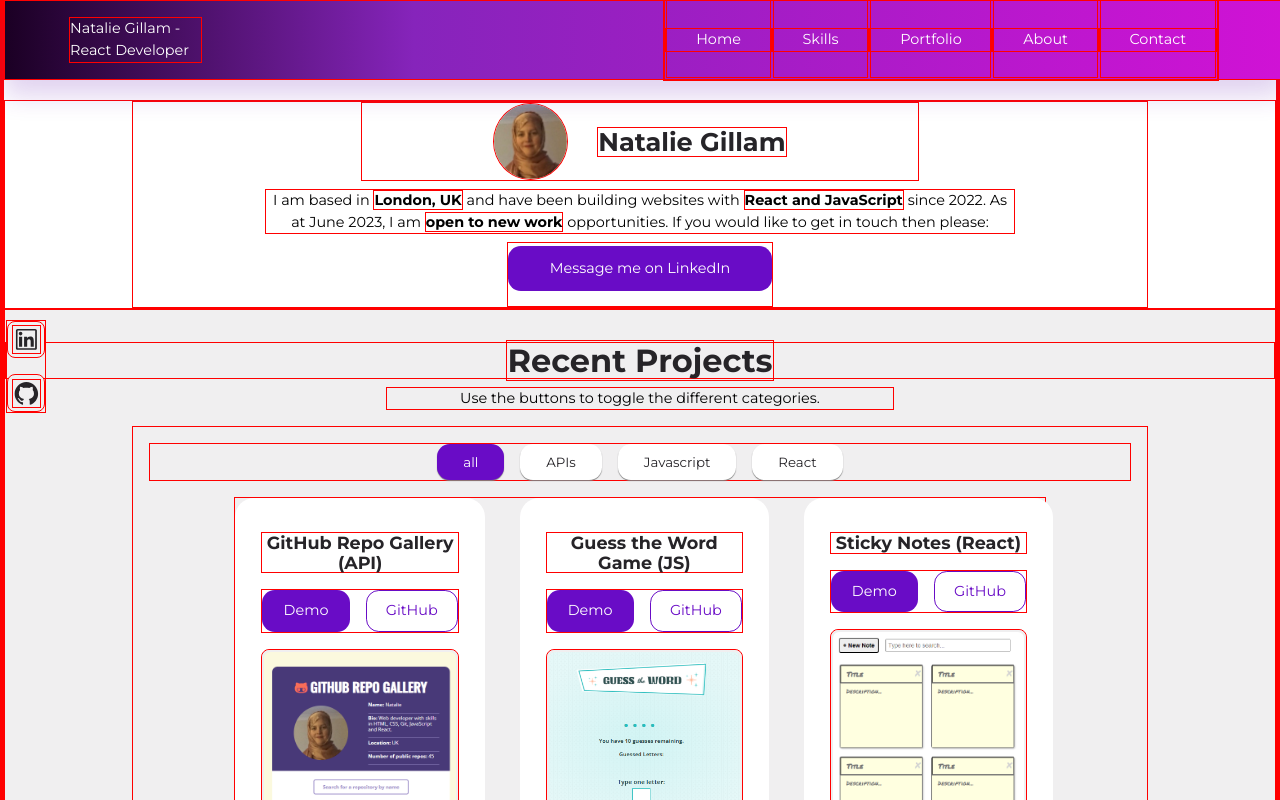
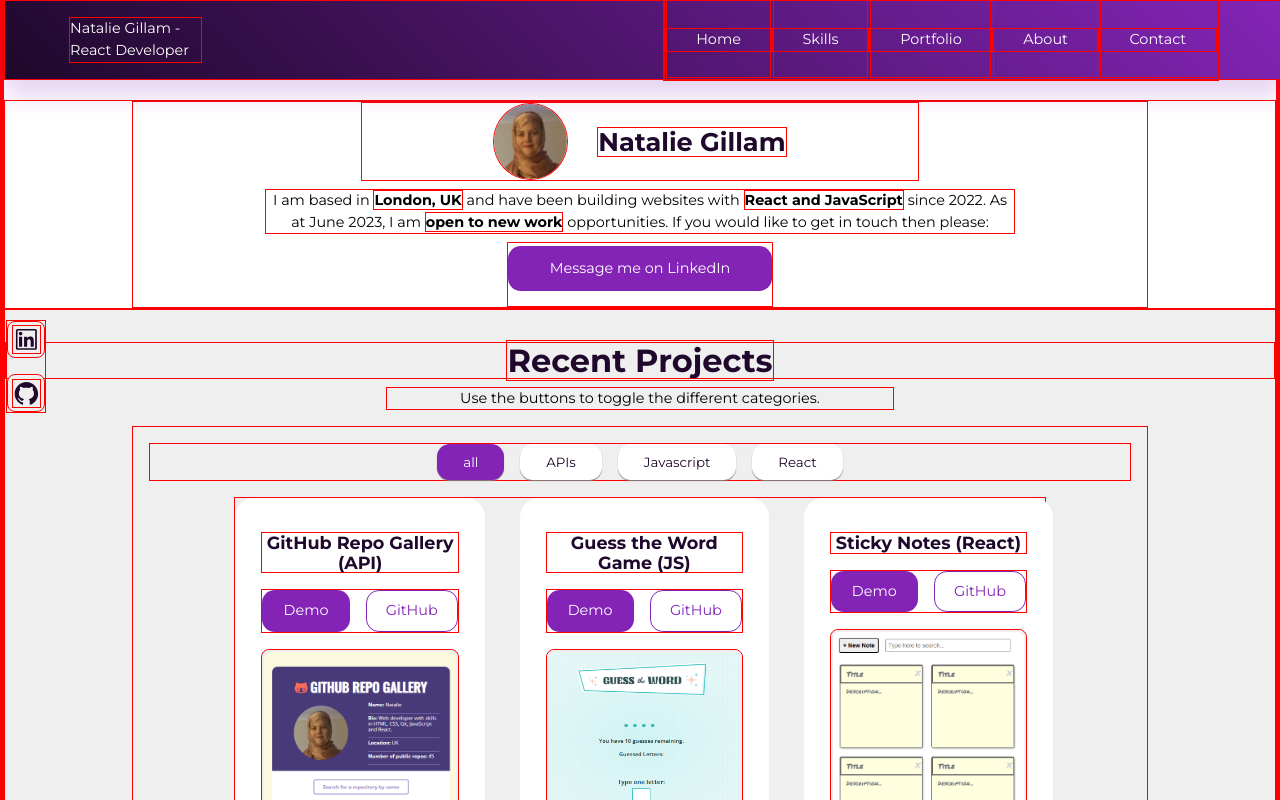
Before and after one commit to Nadia982/portfolio-2023-06-01, a React (Create React App) app: page / in a window 1280 px wide. Shown: the top 800 px of the page. Built offline with nearby package versions, Linux system fonts and the light colour scheme; the HTML template or start-up script is replaced by a standard one.

Commit message:
updated header gradient color to use root variables

```diff
--- a/src/index.css
+++ b/src/index.css
@@ -9,16 +9,16 @@
 }
 
 :root {
-  --primary-hue: 270;
-  --black-lightness: 15%;
+  --primary-hue: 279;
+  --black-lightness: 10%;
   --dark-lightness: 44%;
   --light-lightness: 94%;
   --white-lightness: 100%;
-  --color-primary: hsl(var(--primary-hue), 89%, 41%);
+  --color-primary: hsl(var(--primary-hue), 67%, 43%);
   --color-white: hsl(0, 5%, var(--white-lightness));
   --color-light: hsl(var(--primary-hue), 5%, var(--light-lightness));
-  --color-black: hsl(var(--primary-hue), 5%, var(--black-lightness));
-  --color-dark: hsl(var(--primary-hue), 5%, var(--dark-lightness));
+  --color-black: hsl(var(--primary-hue), 67%, var(--black-lightness));
+  --color-dark: hsl(var(--primary-hue), 67%, var(--dark-lightness));
 
   /* GENERAL CONTAINER VARIABLES */
   --container-width-lg: 76%;
--- a/src/sections/navbar/Navbar.css
+++ b/src/sections/navbar/Navbar.css
@@ -11,8 +11,8 @@
   justify-content: space-between;
   padding: 0 5vw;
   background: rgb(27,0,36);
-background: linear-gradient(90deg, rgba(27,0,36,1) 0%, rgba(134,36,187,1) 32%, rgba(208,18,213,1) 100%);
-  /* background: var(--color-primary); */
+/* background: linear-gradient(90deg, rgba(27,0,36,1) 0%, rgba(134,36,187,1) 32%, rgba(208,18,213,1) 100%); */
+background: linear-gradient(45deg, var(--color-black) 0%, var(--color-primary) 100%);
   position: fixed;
   top: 0;
   z-index: 9;
```
